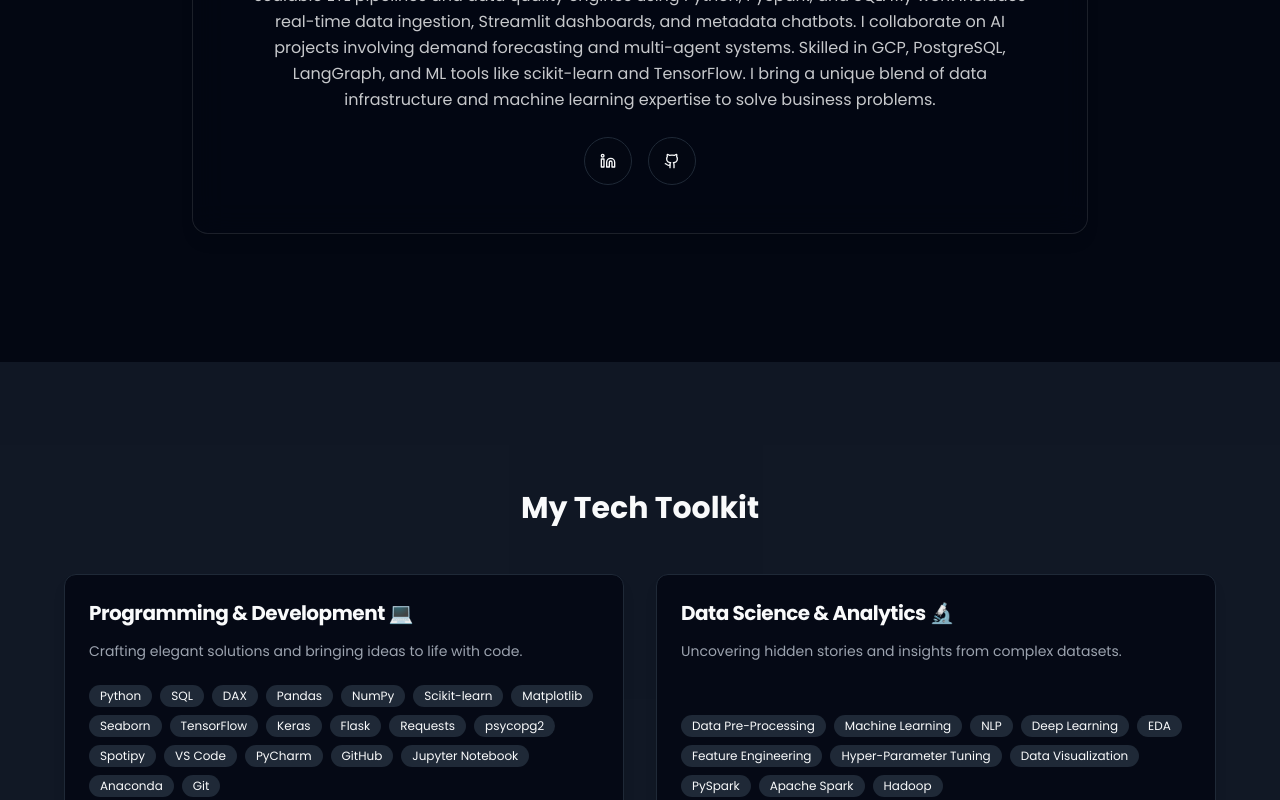
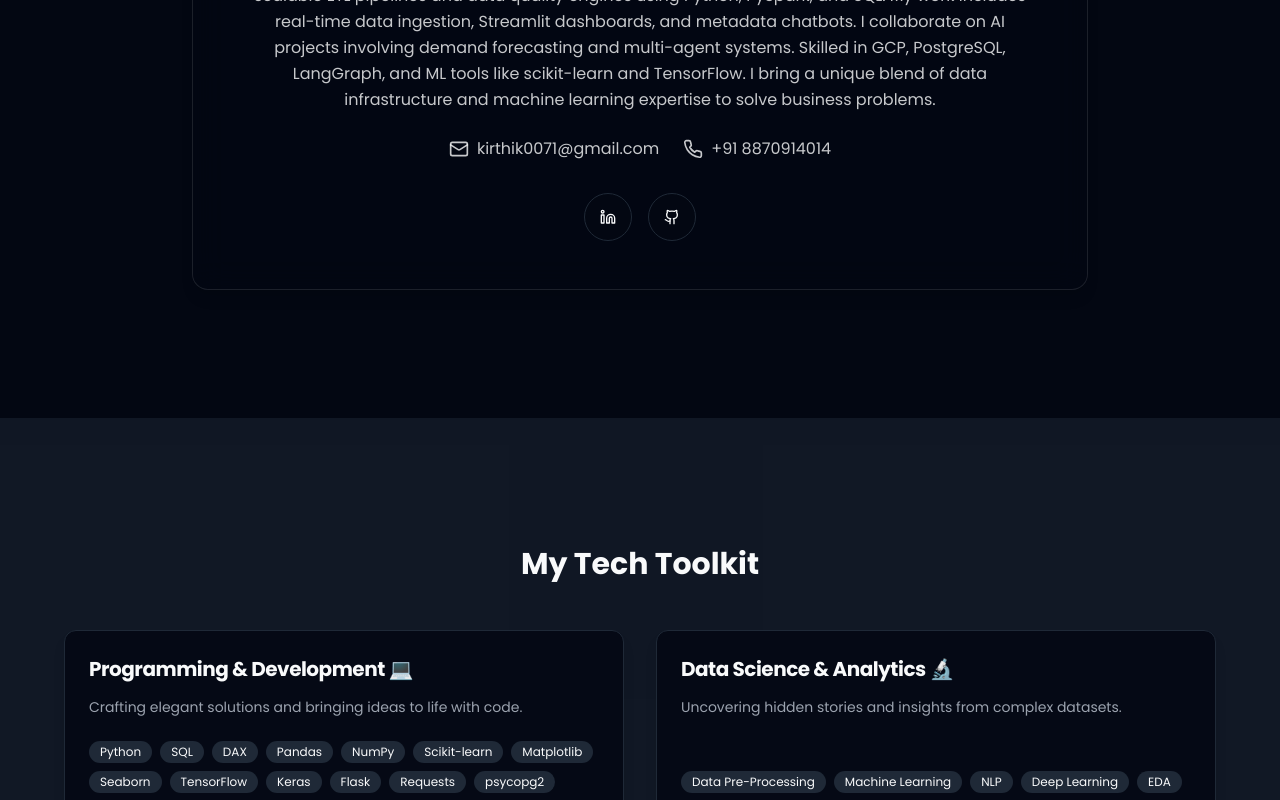
Before and after one commit to kirthik-dev/kirthik-dev.github.io, a React (Vite) app: page / in a window 1280 px wide. Shown: the part 1080-1880 px from the top of the page. Built offline with nearby package versions, Linux system fonts and the light colour scheme.

Commit message:
Add contact info to About and Footer
Adds email and contact number to the About section and the footer.

```diff
--- a/src/components/sections/About.tsx
+++ b/src/components/sections/About.tsx
@@ -1,6 +1,6 @@
 
 import { motion } from "framer-motion";
-import { Github, Linkedin } from "lucide-react";
+import { Github, Linkedin, Mail, Phone } from "lucide-react";
 import { Button } from "@/components/ui/button";
 
 const fadeIn = {
@@ -23,6 +23,16 @@ export function About() {
           <p className="text-base text-foreground/80 mb-6 text-center leading-relaxed">
             I’m a Data Engineer with 1 year of experience, also contributing to AI-driven solutions. I build scalable ETL pipelines and data quality engines using Python, PySpark, and SQL. My work includes real-time data ingestion, Streamlit dashboards, and metadata chatbots. I collaborate on AI projects involving demand forecasting and multi-agent systems. Skilled in GCP, PostgreSQL, LangGraph, and ML tools like scikit-learn and TensorFlow. I bring a unique blend of data infrastructure and machine learning expertise to solve business problems.
           </p>
+          <div className="flex flex-col sm:flex-row justify-center items-center space-y-4 sm:space-y-0 sm:space-x-6 mb-8">
+            <a href="mailto:kirthik0071@gmail.com" className="flex items-center space-x-2 text-foreground/80 hover:text-primary transition-colors">
+              <Mail className="h-5 w-5" />
+              <span>kirthik0071@gmail.com</span>
+            </a>
+            <a href="tel:+918870914014" className="flex items-center space-x-2 text-foreground/80 hover:text-primary transition-colors">
+              <Phone className="h-5 w-5" />
+              <span>+91 8870914014</span>
+            </a>
+          </div>
           <div className="flex justify-center space-x-4">
             <a href="https://linkedin.com/in/kirthik-b-646723214" target="_blank" rel="noopener noreferrer">
               <Button variant="outline" size="icon" className="h-12 w-12 rounded-full transition-transform hover:scale-110">
--- a/src/components/shared/Footer.tsx
+++ b/src/components/shared/Footer.tsx
@@ -1,11 +1,22 @@
 
 import { Link } from "react-scroll";
+import { Mail, Phone } from "lucide-react";
 
 export function Footer() {
   return (
     <footer className="bg-secondary text-secondary-foreground py-6">
       <div className="container mx-auto text-center">
         <p>&copy; {new Date().getFullYear()} Kirthik B. All rights reserved.</p>
+        <div className="flex flex-col sm:flex-row justify-center items-center space-y-2 sm:space-y-0 sm:space-x-6 my-4 text-sm">
+            <a href="mailto:kirthik0071@gmail.com" className="flex items-center space-x-2 hover:text-primary transition-colors">
+              <Mail className="h-4 w-4" />
+              <span>kirthik0071@gmail.com</span>
+            </a>
+            <a href="tel:+918870914014" className="flex items-center space-x-2 hover:text-primary transition-colors">
+              <Phone className="h-4 w-4" />
+              <span>+91 8870914014</span>
+            </a>
+        </div>
         <div className="flex justify-center space-x-4 mt-2">
             <Link to="hero" smooth={true} duration={500} className="text-sm hover:text-primary cursor-pointer">Back to Top</Link>
         </div>
```
